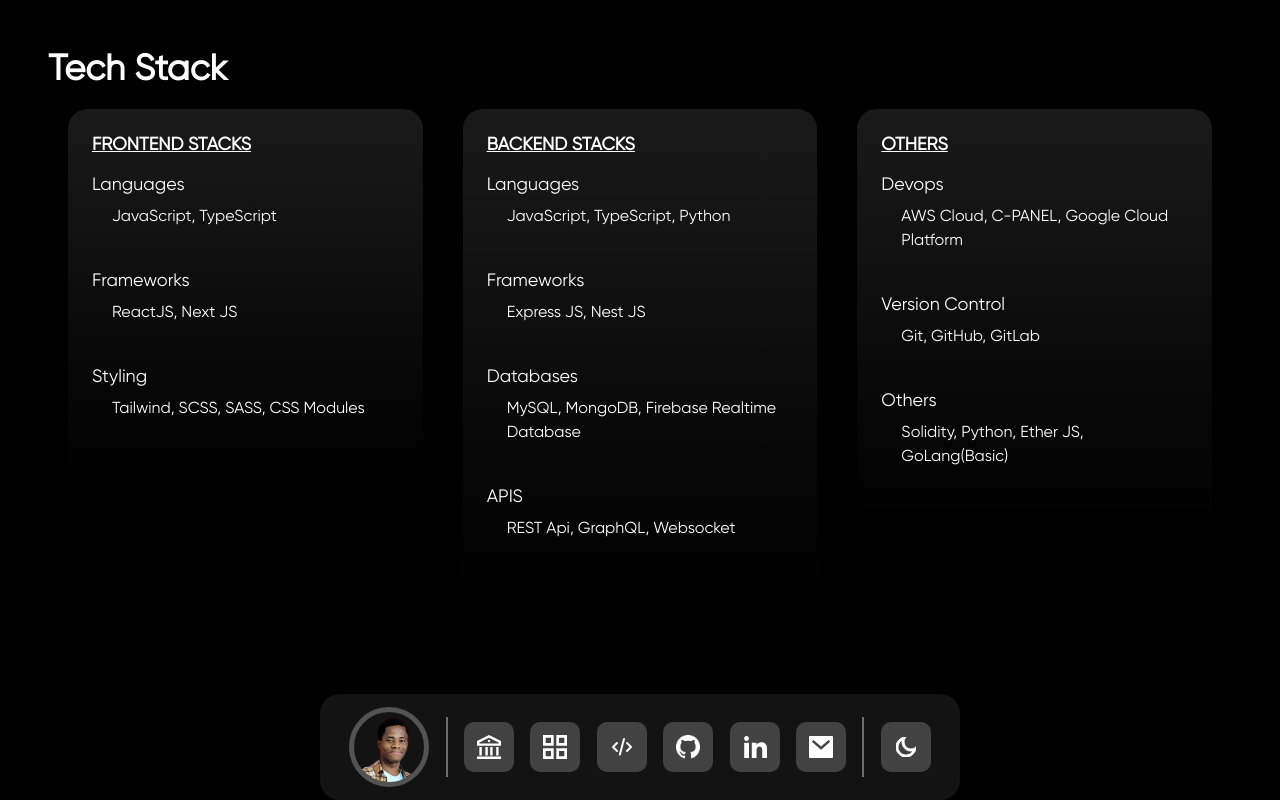
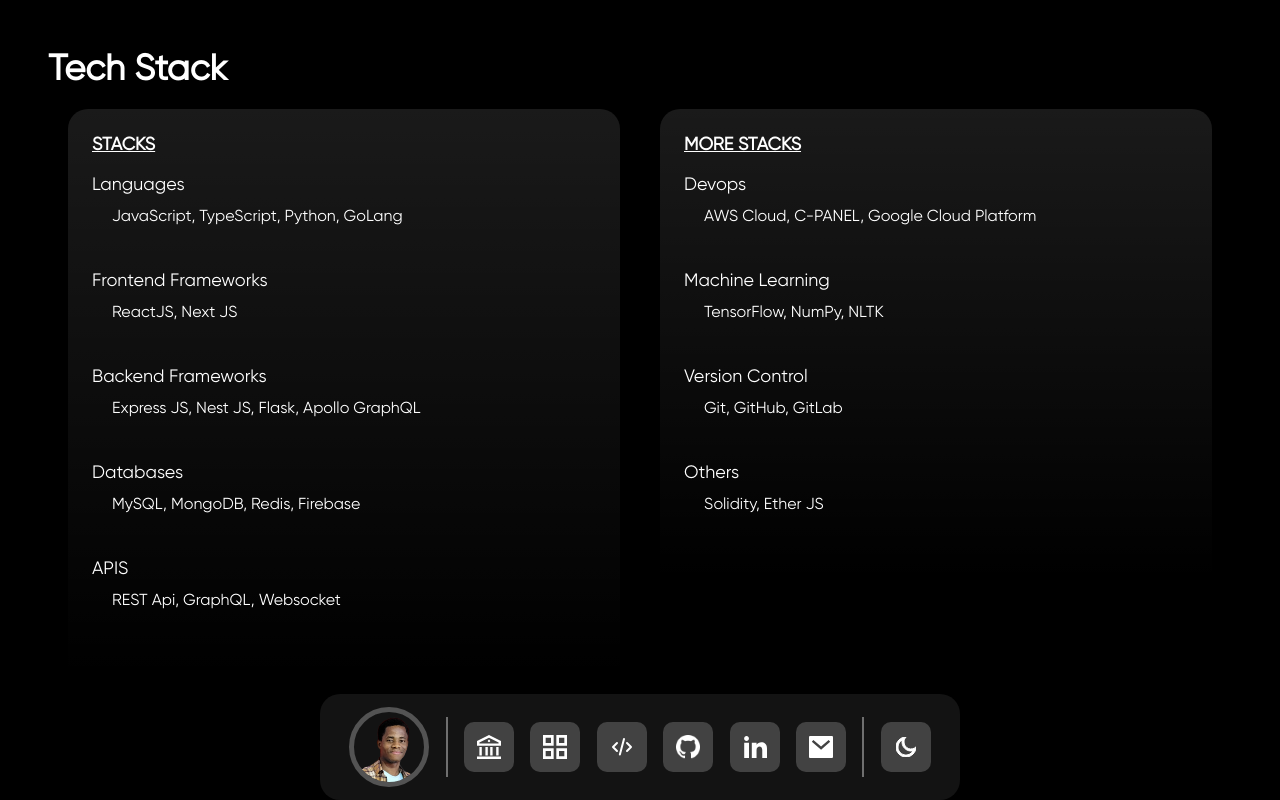
Before and after one commit to Vicopem01/my-portfolio, a Next.js app: page /stacks in a window 1280 px wide. Built offline with nearby package versions, Linux system fonts and the light colour scheme.

Commit message:
Feat: Rearranged stacks

```diff
--- a/app/page.tsx
+++ b/app/page.tsx
@@ -5,7 +5,7 @@
 
 const Landing = () => {
   return (
-    <main className="relative py-16 main font-gilroymedium dark:text-white text-black">
+    <main className="relative md:py-16 py-10 main font-gilroymedium dark:text-white text-black">
       <div className="block md:hidden flex justify-between items-center custom-images my-12 mx-8">
         <span className="dark:invert-0 invert shaping-img">
           <Image src={Text} alt="" />
@@ -20,15 +20,18 @@
       </div>
       <div className="container">
         <h1 className="text-5xl text-center px-2 lg:w-10/12 mx-auto font-gilroybold xl:text-9xl lg:text-7xl">
-          I&#39;m Victor Ogunjobi 🤗 <br />A software developer,
-          <br /> and full stack engineer.
+          I&#39;m Victor Ogunjobi 🤗
         </h1>
-        <p className="lg:w-9/12 text-center mx-auto pt-8 text-lg">
-          Passionate about high quality solutions for clients, coding to solve a
-          problem by doing something better, faster, or easier. I ensure the
-          product is involved in a process of continuous improvement and
-          refinement to ensure that it is functioning at the highest level
-          possible and achieving maximum client satisfaction.
+        <div className="block lg:text-2xl text-lg font-bold lg:my-14 my-8  text-center">
+          <p>
+            - Software Engineer <br /> - Full Stack Developer <br />- Machine
+            Learning Engineer
+          </p>
+        </div>
+        <p className="lg:w-9/12 text-center mx-auto text-base lg:text-xl">
+          A seasoned software developer and AI enthusiast specializing in
+          machine learning, frontend development, backend systems, and devops.
+          Making an impact, one code at a time
         </p>
       </div>
       <div className="absolute text2 dark:invert-0 invert">
--- a/app/stacks/page.tsx
+++ b/app/stacks/page.tsx
@@ -1,36 +1,36 @@
 const Stacks = () => {
   const WORK_EXPERIENCE = [
+    // {
+    //   title: "FRONTEND STACKS",
+    //   history: [
+    //     {
+    //       header: "Languages",
+    //       language: "JavaScript, TypeScript",
+    //     },
+    //     {
+    //       header: "Styling",
+    //       language: "Tailwind, SCSS, SASS, CSS Modules",
+    //     },
+    //   ],
+    // },
     {
-      title: "FRONTEND STACKS",
+      title: "STACKS",
       history: [
         {
           header: "Languages",
-          language: "JavaScript, TypeScript",
+          language: "JavaScript, TypeScript, Python, GoLang",
         },
         {
-          header: "Frameworks",
+          header: "Frontend Frameworks",
           language: "ReactJS, Next JS",
         },
         {
-          header: "Styling",
-          language: "Tailwind, SCSS, SASS, CSS Modules",
-        },
-      ],
-    },
-    {
-      title: "BACKEND STACKS",
-      history: [
-        {
-          header: "Languages",
-          language: "JavaScript, TypeScript, Python",
-        },
-        {
-          header: "Frameworks",
-          language: "Express JS, Nest JS",
+          header: "Backend Frameworks",
+          language: "Express JS, Nest JS, Flask, Apollo GraphQL",
         },
         {
           header: "Databases",
-          language: "MySQL, MongoDB, Firebase Realtime Database",
+          language: "MySQL, MongoDB, Redis, Firebase",
         },
         {
           header: "APIS",
@@ -39,11 +39,15 @@
       ],
     },
     {
-      title: "OTHERS",
+      title: "MORE STACKS",
       history: [
         {
           header: "Devops",
           language: "AWS Cloud, C-PANEL, Google Cloud Platform",
+        },
+        {
+          header: "Machine Learning",
+          language: "TensorFlow, NumPy, NLTK",
         },
         {
           header: "Version Control",
@@ -51,7 +55,7 @@
         },
         {
           header: "Others",
-          language: "Solidity, Python, Ether JS, GoLang(Basic)",
+          language: "Solidity, Ether JS",
         },
       ],
     },
@@ -60,11 +64,11 @@
   return (
     <div className="p-6 md:p-12" data-aos="fade-up">
       <h3 className="text-3xl md:text-6xl font-bold mb-4">Tech Stack</h3>
-      <div className="flex justify-center flex-col lg:flex-row items-start gap-s3">
+      <div className="flex justify-center items-center lg:items-start flex-col lg:flex-row items-start gap-s3">
         {WORK_EXPERIENCE.map((work, index: number) => (
           <div
             key={index}
-            className={`shadow rounded-bl-none rounded-br-none rounded-tl-[20px] rounded-tr-[20px] p-6 w-full mx-5 lg:w-1/3 shadow`}
+            className={`shadow rounded-bl-none rounded-br-none rounded-tl-[20px] rounded-tr-[20px] p-6 w-full mx-5 lg:w-1/2 shadow`}
           >
             <p className="text-lg underline font-semibold mb-4">{work.title}</p>
             {work.history.map((history, index) => (
```
